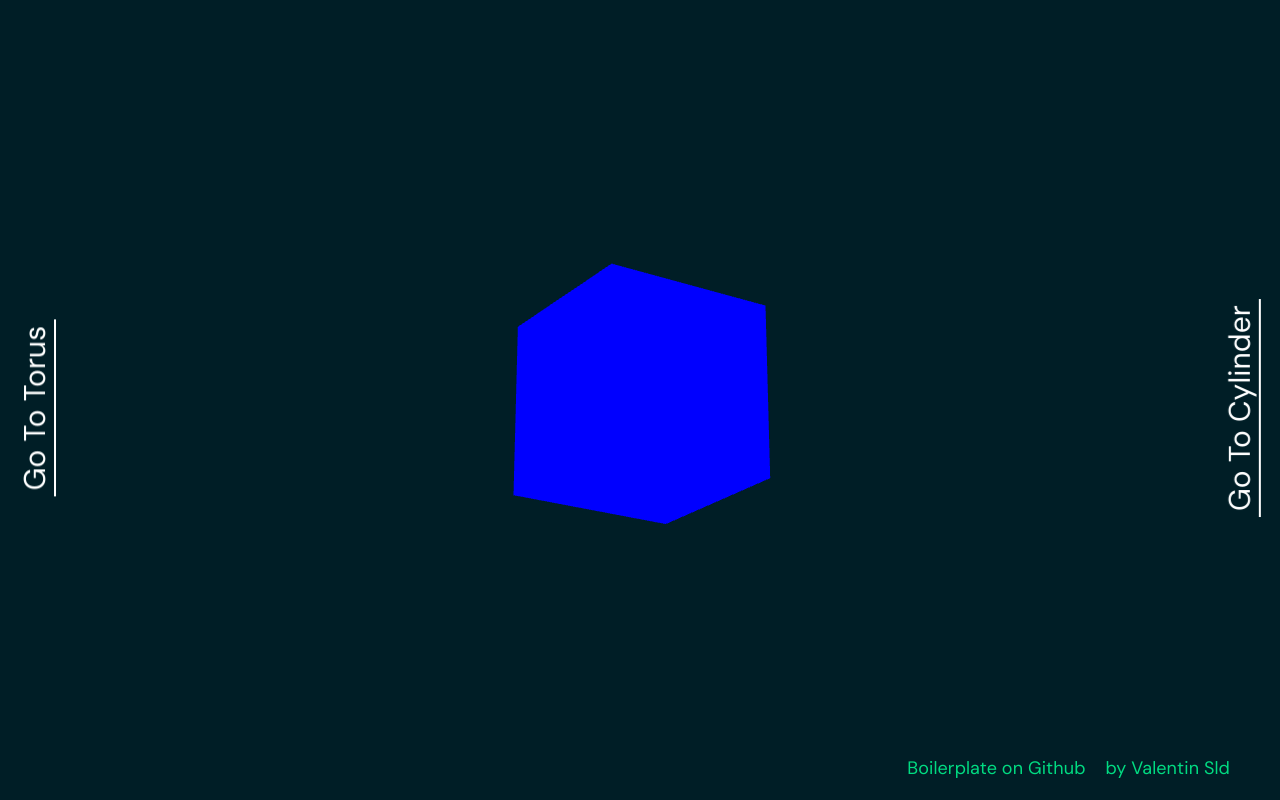
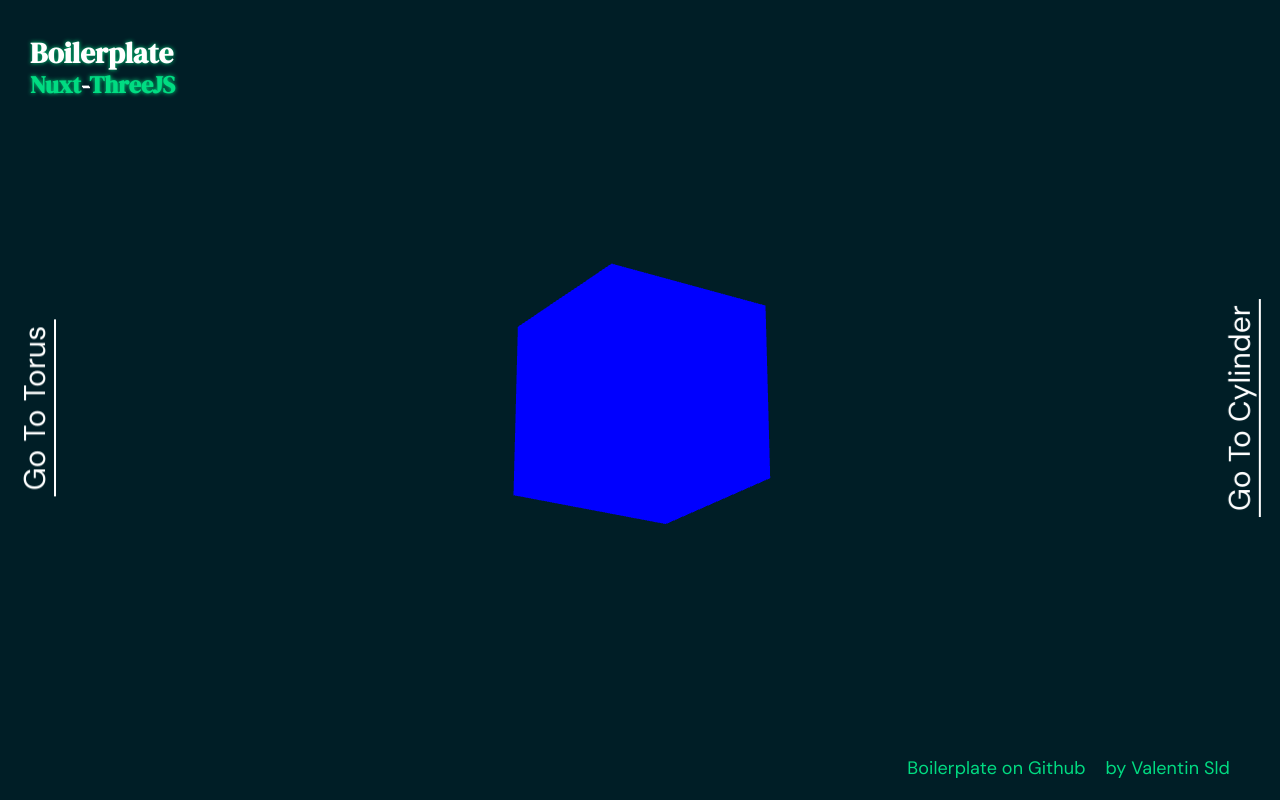
Before and after one commit to valentinsld/boilerplate-nuxt-three, a Nuxt app: page / in a window 1280 px wide. Built offline with nearby package versions, Linux system fonts and the light colour scheme.

Commit message:
feat(Logo): style logo page

```diff
--- /dev/null
+++ b/components/Logo.vue
@@ -0,0 +1,53 @@
+<template>
+  <nuxt-link to="/" class="logo">
+    <h1>
+      <div>Boilerplate</div>
+      <span>Nuxt</span><span class="dash">-</span><span>ThreeJS</span>
+    </h1>
+  </nuxt-link>
+</template>
+
+<script>
+export default {
+  name: 'LogoBoilerplate',
+}
+</script>
+
+<style lang="scss" scoped>
+.logo {
+  position: absolute;
+  top: 20px;
+  left: 30px;
+  z-index: 1;
+
+  &::after {
+    content: none;
+  }
+}
+
+h1 {
+  font-family: var(--font-family-serif);
+  font-size: 24px;
+  line-height: 1.2;
+
+  text-shadow: 0 0 4px var(--primary);
+  transition: text-shadow 400ms cubic-bezier(0, 0.44, 0.33, 1.24);
+
+  div {
+    font-size: 121%;
+  }
+  span {
+    color: var(--primary);
+
+    &.dash {
+      font-weight: 800;
+      color: white;
+      text-shadow: 1px 1px 0 white;
+    }
+  }
+
+  &:hover {
+    text-shadow: 0 0 14px var(--primary);
+  }
+}
+</style>
--- a/layouts/default.vue
+++ b/layouts/default.vue
@@ -1,5 +1,6 @@
 <template>
   <div>
+    <Logo />
     <ExtraLinks />
 
     <Nuxt style="position: relative; z-index: 1" />
```
